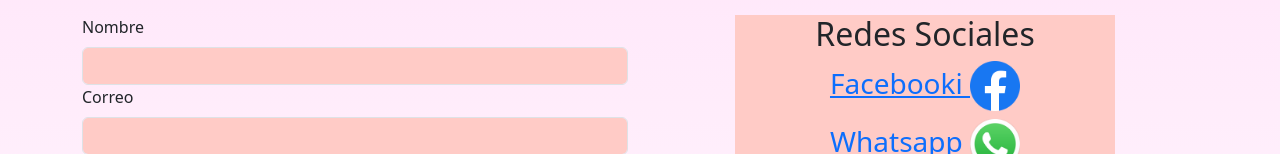
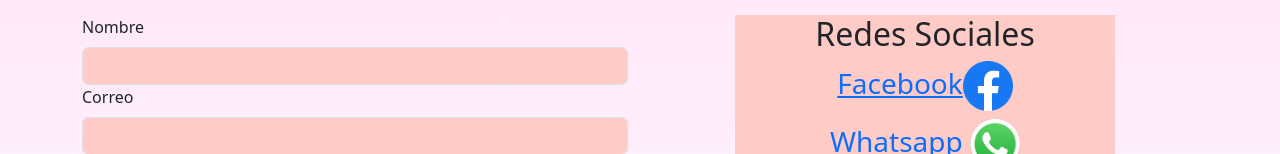
Before and after one commit to JorgeESala/teresita-shop, a website built with Vite: page src/assets/pages/Contacto.html in a window 1280 px wide. Shown: the part 165-319 px from the top of the page. Built offline with nearby package versions, Linux system fonts and the light colour scheme.

Commit message:
hotfix: corrección de ortografía

```diff
--- a/src/assets/pages/Contacto.html
+++ b/src/assets/pages/Contacto.html
@@ -109,7 +109,7 @@
             <!-- Redes sociales y horario de atención -->
             <section class="col-xs-2 col-sm-6 col-md-4 text-element text-center">
                 <h2 class="text-center">Redes Sociales</h2>
-                <h3><a href="https://www.facebook.com/teresitakawai">Facebooki <img src="../img/facebook.png"
+                <h3><a href="https://www.facebook.com/teresitakawai">Facebook<img src="../img/facebook.png"
                             width="50px" height="50px" alt="facebook"></a></h3>
                 <h3><a href="#">Whatsapp <img src="../img/whatsapp.png" width="50px" height="50px" alt="whatsapp"></a>
                 </h3>
```
